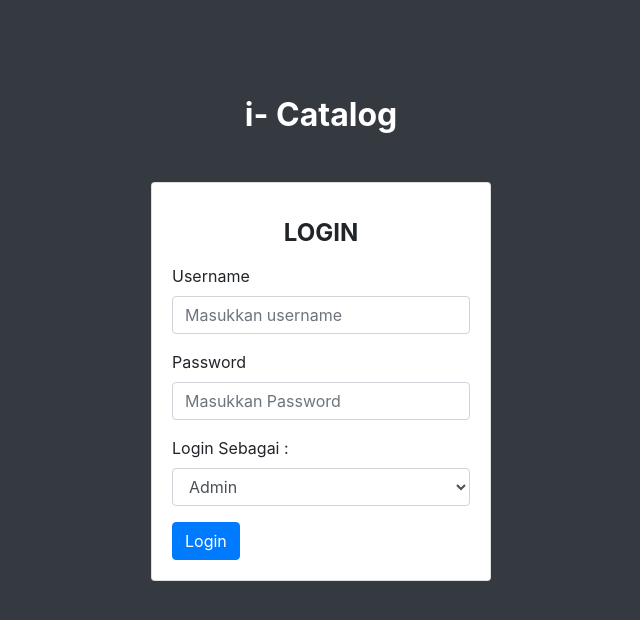
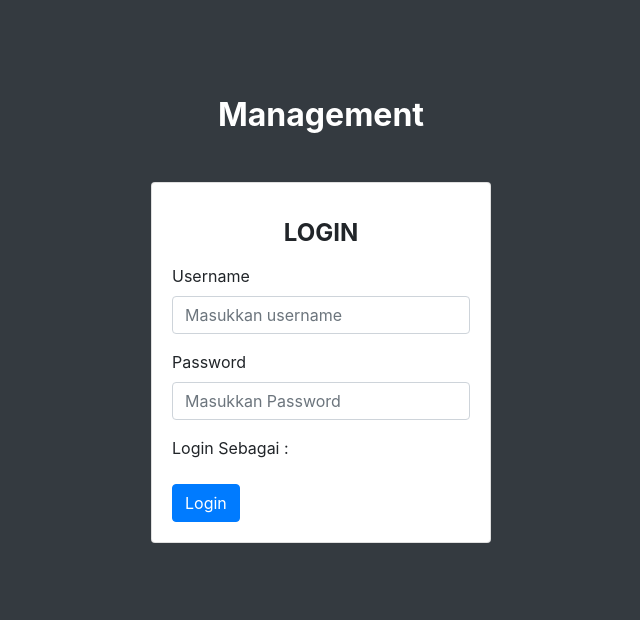
Before and after one commit to ichiadrian/App_Asuransi, a CodeIgniter app: page /App_Asuransi/index.php/c_login/index in a window 1280 px wide. Shown: the top 620 px of the page, without its empty margins (319-959 px from the left). Run offline with CodeIgniter, Linux system fonts and the light colour scheme; some libraries are stand-ins or nearby versions.

Commit message:
update perbaikan

```diff
--- a/application/config/config.php
+++ b/application/config/config.php
@@ -23,7 +23,7 @@ defined('BASEPATH') OR exit('No direct script access allowed');
 | a PHP script and you can easily do that on your own.
 |
 */
-$config['base_url'] = 'http://localhost/catalog';
+$config['base_url'] = 'http://localhost/App_Asuransi/';
 // $config['base_url'] = 'http://localhost/catalog/';
 
 /*
--- a/application/config/database.php
+++ b/application/config/database.php
@@ -78,7 +78,7 @@ $db['default'] = array(
 	'hostname' => 'localhost',
 	'username' => 'root',
 	'password' => '',
-	'database' => 'perpustakaan1',
+	'database' => 'asuransi',
 	'dbdriver' => 'mysqli',
 	'dbprefix' => '',
 	'pconnect' => FALSE,
--- a/application/views/v_login.php
+++ b/application/views/v_login.php
@@ -12,7 +12,7 @@
     <div class="container">
         <br /><br /><br /><br />
         <!-- <h3 class="font-weight-normal text-center text-white">SISTEM INFORMASI</h3> -->
-        <h2 class="font-weight-normal text-center text-white mb-5"><b>i- Catalog</b></h2>
+        <h2 class="font-weight-normal text-center text-white mb-5"><b>Management</b></h2>
         <div class="col-md-4 offset-md-4">
             <div class="card">
                 <div class="card-body">
@@ -43,10 +43,6 @@
                         </div>
                         <div class="form-group">
                             <label for="sebagai">Login Sebagai :</label>
-                            <select name="sebagai" class="form-control">
-                                <option value="admin">Admin</option>
-                                <option value="petugas">Petugas</option>
-                            </select>
                         </div>
                         <button type="submit" class="btn btn-primary">Login</button>
                     </form>
```
